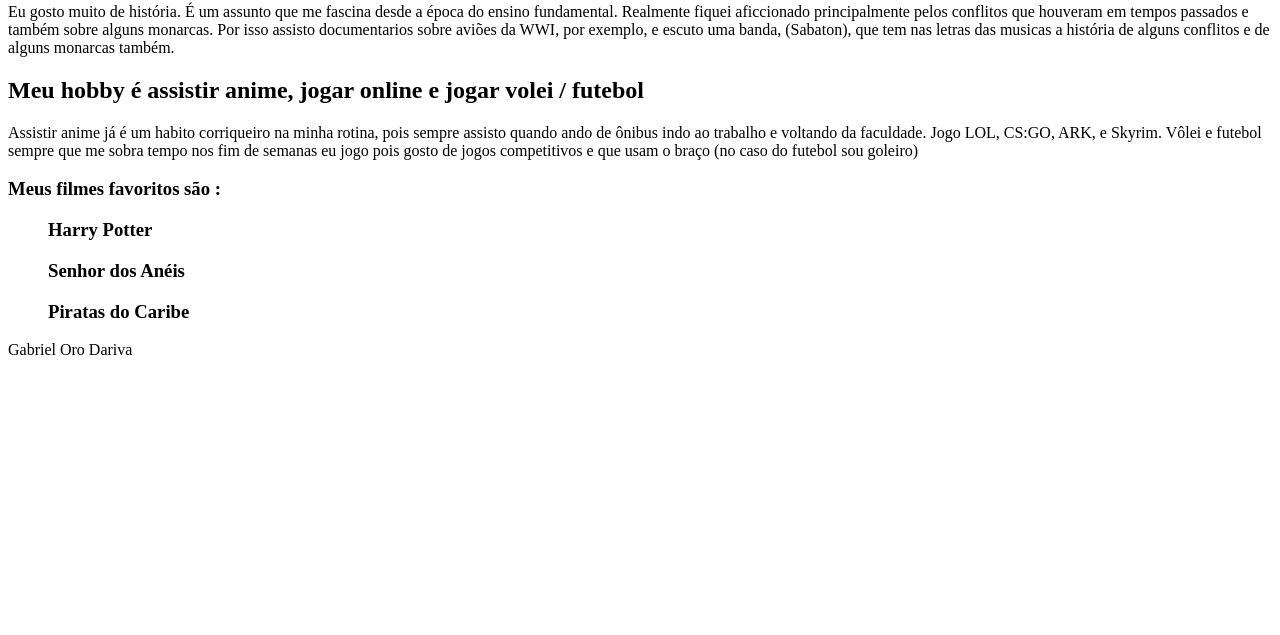
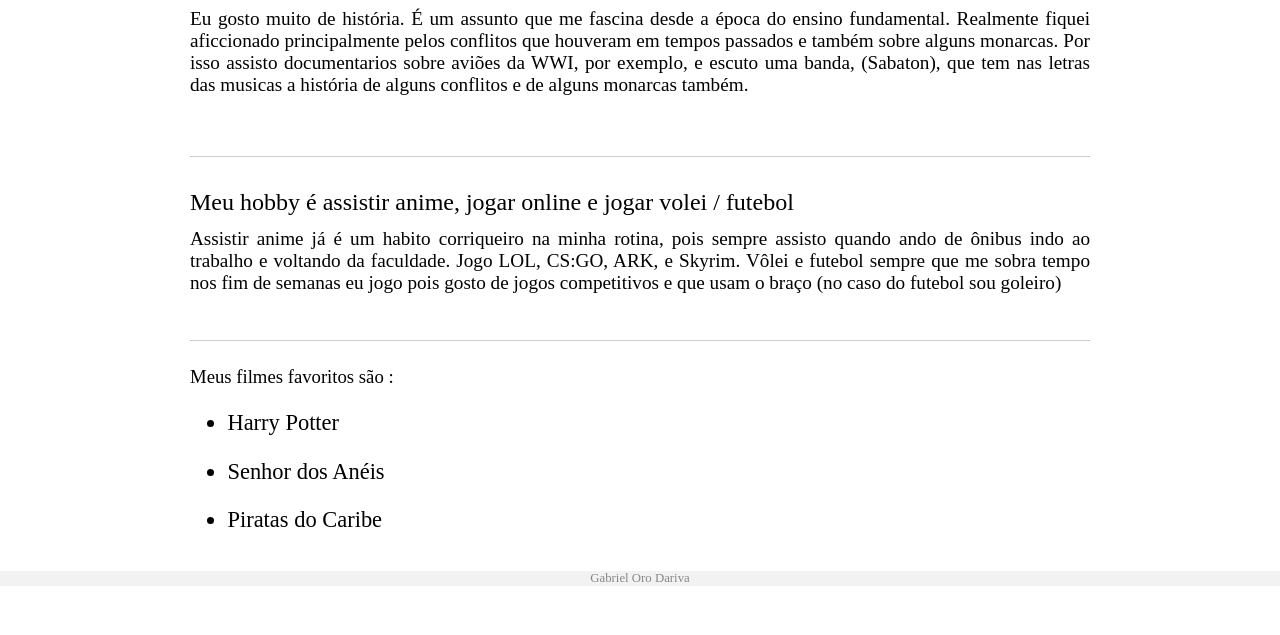
Before and after one commit to gaburieru-dev/DS1, a plain HTML site: page meusite/index.html in a window 1280 px wide. Shown: the part 165-800 px from the top of the page. Drawn offline with Linux system fonts and the light colour scheme.

Commit message:
aula 19/03/2020

```diff
--- a/meusite/index.html
+++ b/meusite/index.html
@@ -4,6 +4,7 @@
     <meta charset="UTF-8">
     <meta name="viewport" content="width=device-width, initial-scale=1.0">
     <title>Gabriel Oro Dariva</title>
+    <link rel="stylesheet" href="style.css">
 </head>
 <body>
 
@@ -16,20 +17,24 @@
             </ul>
         </nav>
 
-    <div>
+        <div class="content">
             <h1>Bem Vindo a minha página</h1>
+
             <p>Eu gosto muito de história. É um assunto que me fascina desde a época do ensino fundamental. Realmente fiquei aficcionado
             principalmente pelos conflitos que houveram em tempos passados e também sobre alguns monarcas. Por isso assisto documentarios sobre
             aviões da WWI, por exemplo, e escuto uma banda, (Sabaton), que tem nas letras das musicas a história de alguns conflitos e de alguns monarcas também.
             </p>
+
             <h2>Meu hobby é assistir anime, jogar online e jogar volei / futebol</h2>
+
             <p>Assistir anime já é um habito corriqueiro na minha rotina, pois sempre assisto quando
             ando de ônibus indo ao trabalho e voltando da faculdade. Jogo LOL, CS:GO, ARK, e Skyrim. Vôlei e futebol sempre
             que me sobra tempo nos fim de semanas eu jogo pois gosto de jogos competitivos e que usam o braço (no caso do futebol sou goleiro)</p>
+
             <h3>Meus filmes favoritos são :
-            <ul>Harry Potter</ul>
-            <ul>Senhor dos Anéis</ul>
-            <ul>Piratas do Caribe</ul>
+                <ul><li>Harry Potter</li></ul>
+                <ul><li>Senhor dos Anéis</li></ul>
+                <ul><li>Piratas do Caribe</li></ul>
             </h3>
         </div>
 
--- /dev/null
+++ b/meusite/style.css
@@ -0,0 +1,56 @@
+*{
+    margin: 0;
+    padding: 0;
+}
+
+nav{
+    background-color: black;
+}
+
+div{
+    margin: 0 auto;
+    width: 900px;
+}
+
+.content{
+    margin-top: 2.5em;
+}
+
+.content > h1{
+    font-size: 2.3em;
+}
+
+.content > h1, .content h2, .content h3{
+    font-weight: 500;
+    margin-bottom: 0.5em;
+}
+
+.content > h2, .content h3{
+    border-top: 1px solid #ccc;
+    margin-top: 2.5em;
+    padding-top: 1.3em;
+}
+
+.content p, .content li{
+    font-size: 1.2em;
+    font-weight: 300;
+    text-align: justify;
+}
+
+.content li{
+    margin-bottom: 0.5em;
+}
+
+.content ul{
+    margin-top: 1.2em;
+    margin-left: 2em;
+}
+
+footer {
+    margin-top: 3em;
+    padding-top: 2em 0;
+    background-color: #f2f2f2;
+    color: #888;
+    font-size: 0.8em;
+    text-align: center;
+}
```
Lines whose indentation alone changed are shown as unchanged.
